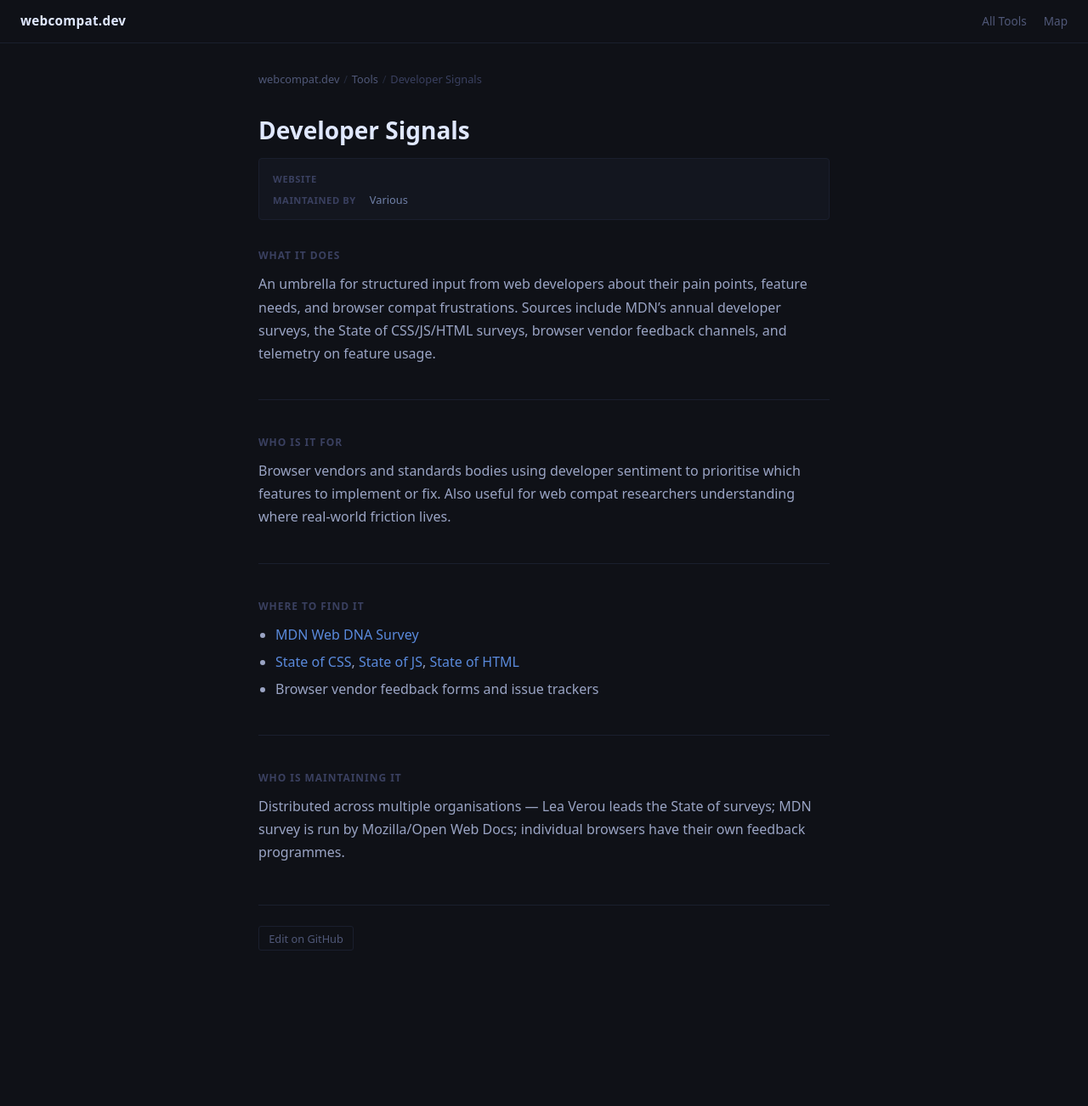
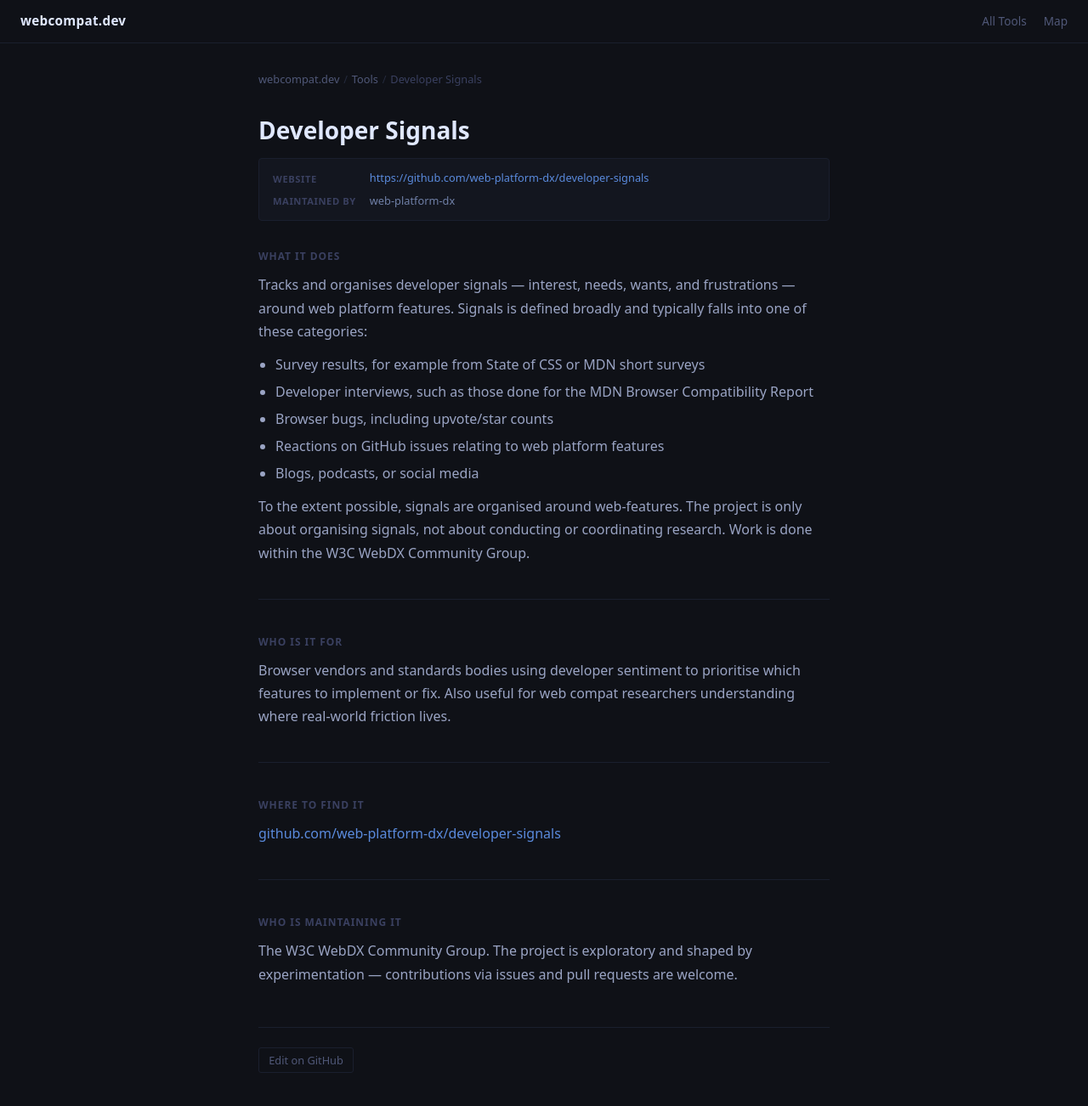
Before and after one commit to NiklasMerz/webcompat, a Jekyll site: the page built from _tools/devsignals.md, in a window 1280 px wide and 1341 px high. Shown: the top 1302 px of the window at 85% size. Built offline with Jekyll 4.4.1, drawn with Linux system fonts in a browser that asks for light colours.

Commit message:
update webdx info

```diff
--- a/_data/graph.yml
+++ b/_data/graph.yml
@@ -41,6 +41,8 @@
   - id: BrowserTesting
     label: Browser Testing
     category: toolchain
+  - id: BaselineBrowserMapping
+    label: baseline-browser-mapping
 
 edges:
   - source: bcdresults
@@ -91,3 +93,7 @@
     target: BrowserTesting
   - source: BCD
     target: BrowserTesting
+  - source: Baseline
+    target: BaselineBrowserMapping
+  - source: BaselineBrowserMapping
+    target: browserslist
--- a/_tools/devsignals.md
+++ b/_tools/devsignals.md
@@ -1,13 +1,21 @@
 ---
 node_id: DevSignals
 title: Developer Signals
-link: ""
-maintainer: Various
+link: https://github.com/web-platform-dx/developer-signals
+maintainer: web-platform-dx
 ---
 
 ## What it does
 
-An umbrella for structured input from web developers about their pain points, feature needs, and browser compat frustrations. Sources include MDN's annual developer surveys, the State of CSS/JS/HTML surveys, browser vendor feedback channels, and telemetry on feature usage.
+Tracks and organises developer signals — interest, needs, wants, and frustrations — around web platform features. Signals is defined broadly and typically falls into one of these categories:
+
+- Survey results, for example from State of CSS or MDN short surveys
+- Developer interviews, such as those done for the MDN Browser Compatibility Report
+- Browser bugs, including upvote/star counts
+- Reactions on GitHub issues relating to web platform features
+- Blogs, podcasts, or social media
+
+To the extent possible, signals are organised around web-features. The project is only about organising signals, not about conducting or coordinating research. Work is done within the W3C WebDX Community Group.
 
 ## Who is it for
 
@@ -15,10 +23,8 @@
 
 ## Where to find it
 
-- [MDN Web DNA Survey](https://developer.mozilla.org/en-US/blog/mdn-web-dna-report-2024/)
-- [State of CSS](https://stateofcss.com), [State of JS](https://stateofjs.com), [State of HTML](https://stateofhtml.com)
-- Browser vendor feedback forms and issue trackers
+[github.com/web-platform-dx/developer-signals](https://github.com/web-platform-dx/developer-signals)
 
 ## Who is maintaining it
 
-Distributed across multiple organisations — Lea Verou leads the State of surveys; MDN survey is run by Mozilla/Open Web Docs; individual browsers have their own feedback programmes.
+The W3C WebDX Community Group. The project is exploratory and shaped by experimentation — contributions via issues and pull requests are welcome.
```
Also changed, not shown: _tools/baselinebrowsermapping.md (added, +22 -0 lines).
